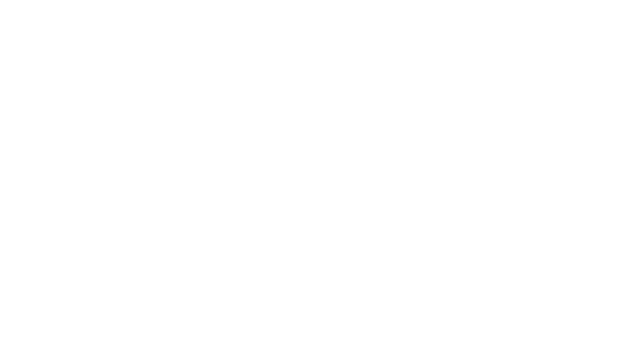
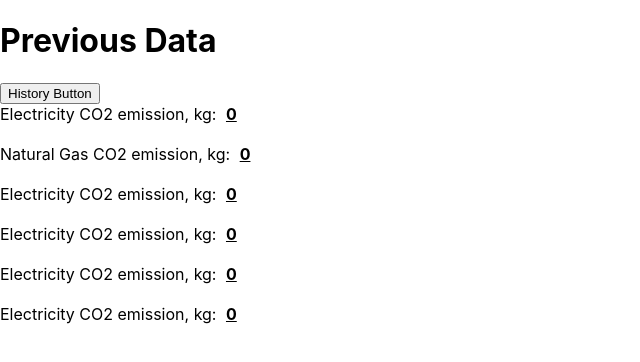
Before and after one commit to Cody2022/alterCarbon-client, a React (Create React App) app: page /history in a window 1280 px wide. Before the commit this address had no page. Shown: the top 362 px of the page, without its empty margins (0-640 px from the left). Built offline with nearby package versions, Linux system fonts and the light colour scheme.

Commit message:
Added History endpoint

```diff
--- a/src/App.js
+++ b/src/App.js
@@ -5,6 +5,7 @@ import './App.css';
 import LoginPage from './components/LoginPage/LoginPage';
 import SignupPage from './components/SignupPage/SignupPage';
 import Home from './components/Home/Home';
+import HistoryPage from './components/HistoryPage/HistoryPage';
 
 
 function App() {
@@ -18,6 +19,7 @@ function App() {
           <Route exact path="/" element={<Home />} />
           <Route exact path="/login" element={<LoginPage />}/>
           <Route exact path="/signup" element={<SignupPage />}/>
+          <Route exact path="/history" element={<HistoryPage />}/>
         </Routes>
       </BrowserRouter>
     </div>
--- a/src/components/Calculation/Calculation.js
+++ b/src/components/Calculation/Calculation.js
@@ -1,6 +1,7 @@
 import React, {useState} from 'react';
 import { useNavigate } from "react-router-dom";
 import './Calculation.css'
+// { History } from "../History/History";
 
 const Calculation=()=>{
     const [electricity, setElectricity]=useState(0);
@@ -55,11 +56,19 @@ const Calculation=()=>{
         navigate('/')
     }
 
+    const handleHistory=()=>{
+        navigate('/history')
+    }
+
     return(
         <div className="carbon-wrapper">
            <div className="logoutButton" onClick={handleLogout}>
                <button>Logout</button>
            </div>
+           <div className="historyButton" onClick={handleHistory}>
+               <button>History</button>
+           </div>
+
 
           <h1 style={{textAlign:"center"}}>Carbon footprint calculation</h1>
              <div className="center">
--- /dev/null
+++ b/src/components/History/History.js
@@ -0,0 +1,61 @@
+import { useState } from "react";
+import { useNavigate } from "react-router-dom";
+
+
+
+const History = (props) => {
+  const [electricity, setElectricity] = useState(0);
+  const [nGas, setNGas] = useState(0);
+  const [water, setWater] = useState(0);
+  const [food, setFood] = useState(0);
+  const [car, setCar] = useState(0);
+  const [plastic, setPlastic] = useState(0);
+  const [carbon, setCarbon] = useState(0);
+
+  const fetchHistoryData = async (user) => {
+    const res = await fetch("/api/history", {
+      method: "POST",
+      headers: {
+        "Content-Type": "application/json",
+      },
+      body: JSON.stringify(user),
+    });
+
+    return await res.json();
+  };
+
+  // const navigate=useNavigate();
+  // const handleClear=()=>{
+  //     sessionStorage.clear();
+  //     navigate('/history')
+
+  const handleFetch = async (e) => {
+    e.preventDefault();
+    const historyData = await fetchHistoryData({user:"test5"});
+    setElectricity(historyData.electricity)
+    setNGas(historyData.naturalGas)
+    setCar(historyData.carMiles)
+    setPlastic(historyData.plasticWaste)
+    setWater(historyData.water)
+    setFood(historyData.food)
+    console.log("historyData:",historyData)
+    //console.log(historyData.electricity)
+  };
+
+  return (
+    <div className="history-wrapper">
+      <h1> Previous Data</h1>
+      <div className="historyButton" onClick={handleFetch}>
+        <button>History Button</button>
+      </div>
+      <label>Electricity CO2 emission, kg: </label> <span style={{margin:5, textDecoration:"underline",fontWeight:"bold"}}>{electricity}</span><br/><br/>
+      <label>Natural Gas CO2 emission, kg: </label> <span style={{margin:5, textDecoration:"underline",fontWeight:"bold"}}>{nGas}</span><br/><br/>
+      <label>Electricity CO2 emission, kg: </label> <span style={{margin:5, textDecoration:"underline",fontWeight:"bold"}}>{car}</span><br/><br/>
+      <label>Electricity CO2 emission, kg: </label> <span style={{margin:5, textDecoration:"underline",fontWeight:"bold"}}>{water}</span><br/><br/>
+      <label>Electricity CO2 emission, kg: </label> <span style={{margin:5, textDecoration:"underline",fontWeight:"bold"}}>{food}</span><br/><br/>
+      <label>Electricity CO2 emission, kg: </label> <span style={{margin:5, textDecoration:"underline",fontWeight:"bold"}}>{plastic}</span><br/><br/>
+    </div>
+  );
+};
+
+export default History;
--- /dev/null
+++ b/src/components/HistoryPage/HistoryPage.js
@@ -0,0 +1,11 @@
+import React, { useEffect } from "react";
+import History from "../History/History"
+
+export default function HistoryPage() {
+    useEffect(() => {
+        document.title = "History";
+      }, []);
+    console.log("History")
+    return <History/>
+
+}
```
Also changed, not shown: src/components/History/History.css (added).
